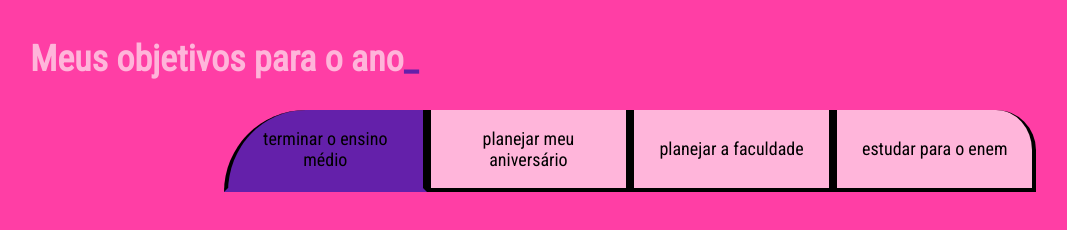
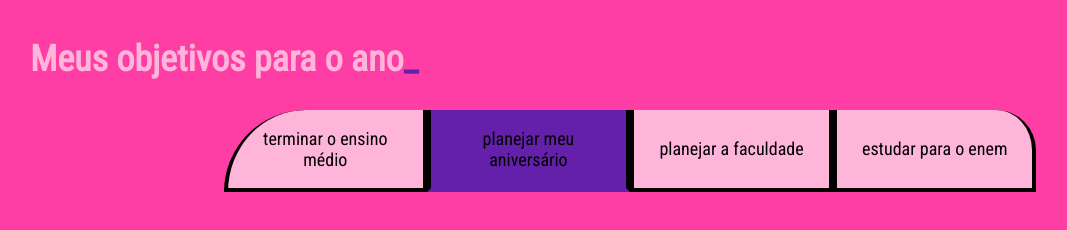
Before and after one commit to jhenyjheny/2024---3b---meus---projetos---de---vida, a plain HTML site: page index.html in a window 1280 px wide. Both pictures are taken after a click on the button "planejar meu aniversário". Shown: the whole page, without its empty margins (10-1077 px from the left). Drawn offline with Linux system fonts and the light colour scheme.

Commit message:
Add files via upload

```diff
--- a/index.html
+++ b/index.html
@@ -17,5 +17,6 @@
       <button class="botao">estudar para o enem</button>
     </div>
    </section>
+   <script src="main.js"></script>
 </body>
 </html>
--- /dev/null
+++ b/main.js
@@ -0,0 +1,10 @@
+const botoes = document.querySelectorAll('.botao');
+
+for(let i= 0; i<botoes.length;i++){
+botoes[i].onclick = function(){
+    for(j=0; j<botoes.length; j++){
+        botoes[j].classList.remove('ativo')
+    }
+    botoes[i].classList.add('ativo')
+     }
+}
```
